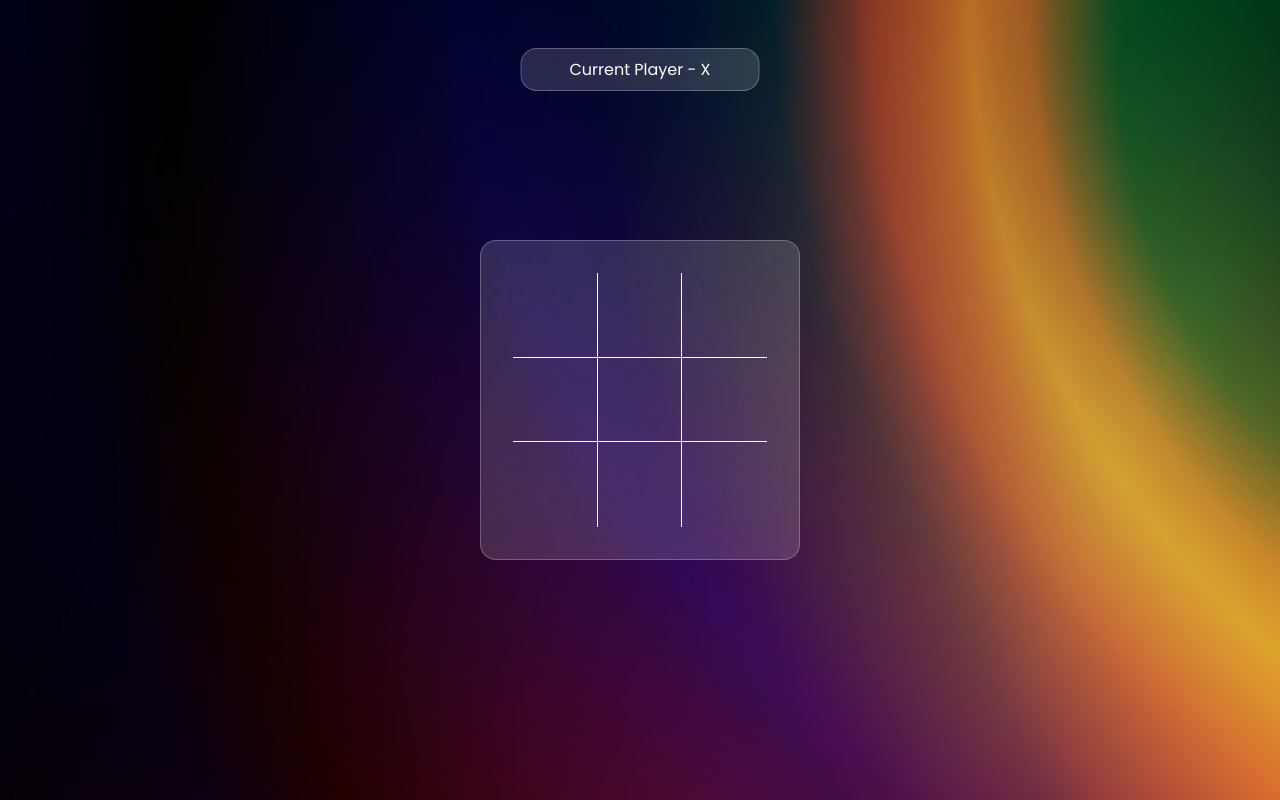
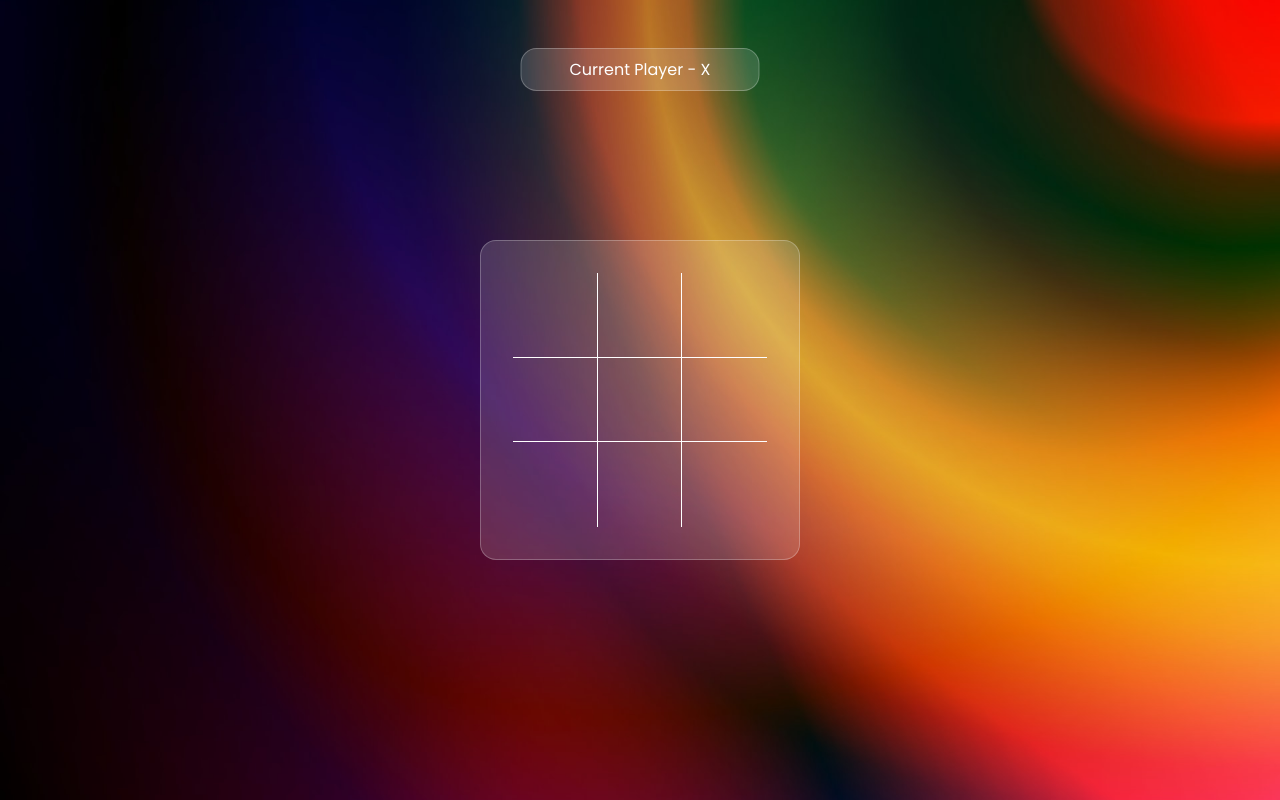
Before and after one commit to abhinav020104/Tic-Tac-Toe, a plain HTML site: page index.html in a window 1280 px wide. Drawn offline with Linux system fonts and the light colour scheme.

Commit message:
Update style.css

```diff
--- a/style.css
+++ b/style.css
@@ -11,6 +11,10 @@
     background-image: url(./assets/gradient-bg.jpg);
     display: grid;
     place-items: center;
+    overflow-y: hidden;
+    overflow-x: hidden;
+    background-size: cover;
+    background-position: center;
 }
 
 .game-info{
```
